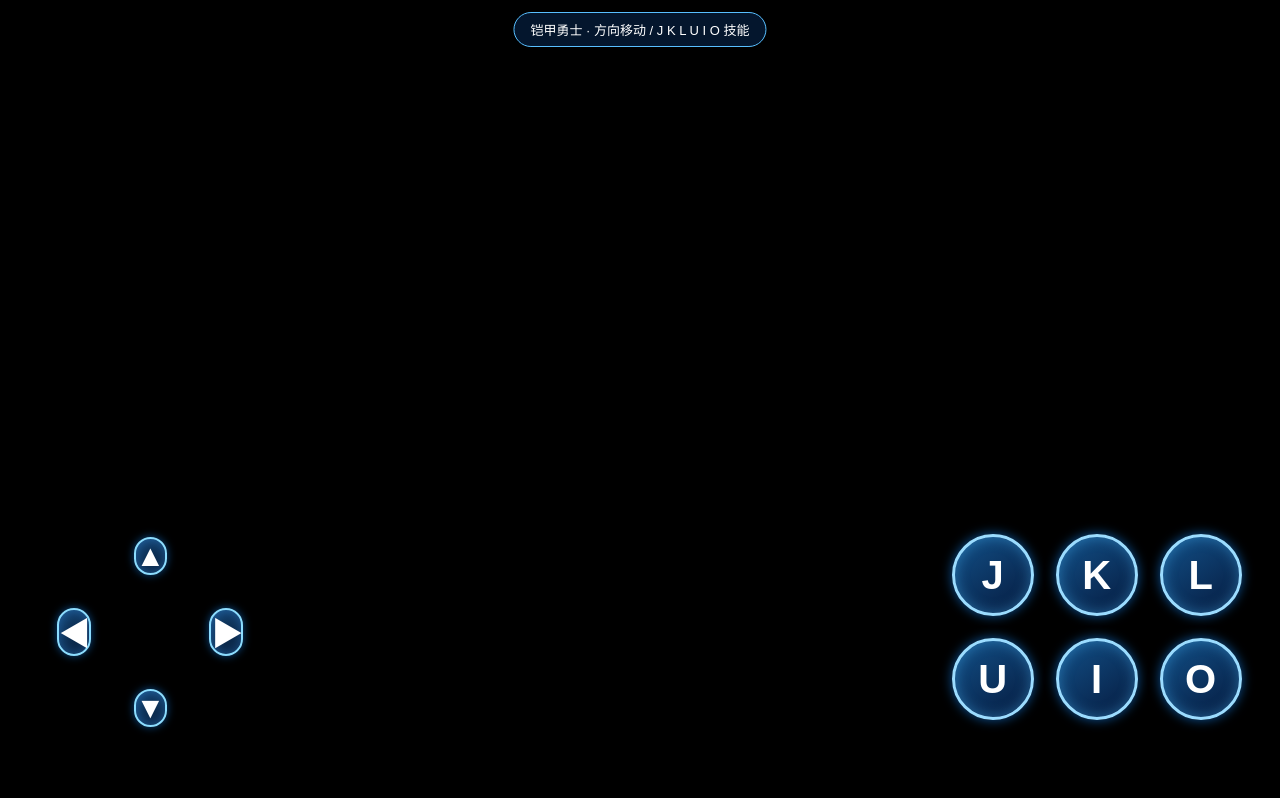
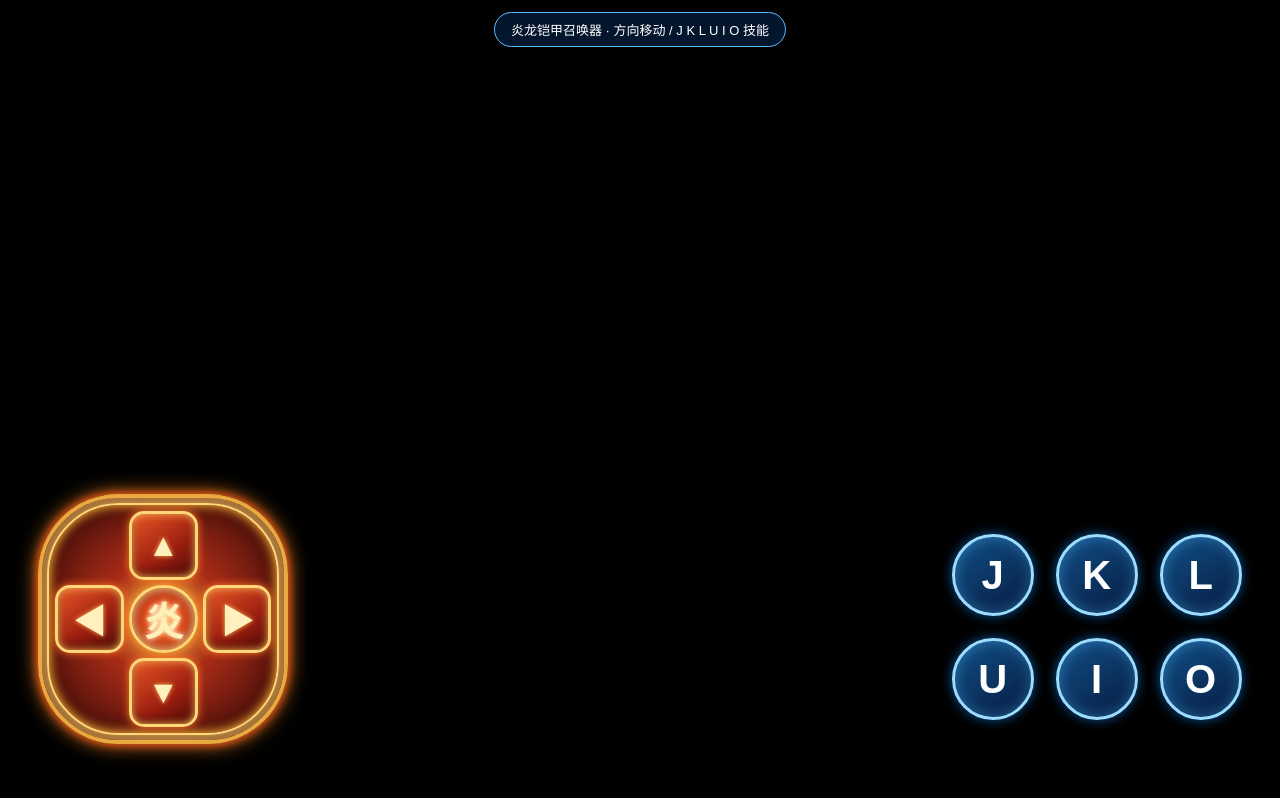
Before and after one commit to 2751497339/ArmorHeroAndroid, a plain HTML site: page app/src/main/assets/index.html in a window 1280 px wide. Drawn offline with Linux system fonts and the light colour scheme.

Commit message:
Update index.html

```diff
--- a/app/src/main/assets/index.html
+++ b/app/src/main/assets/index.html
@@ -56,41 +56,154 @@ ruffle-player {
   padding: 0 3vw 5vh;
 }
 
-/* 左侧方向键 */
+/* =================================
+   左侧：炎龙铠甲召唤器
+================================= */
 
 .dpad {
   pointer-events: auto;
+  position: relative;
+
+  width: clamp(190px, 29vw, 250px);
+  height: clamp(190px, 29vw, 250px);
+
   display: grid;
-  grid-template-columns: repeat(3,  min(17vw, 72px));
-  grid-template-rows: repeat(3, min(17vw, 72px));
-  gap: 4px;
-  align-items: center;
-  justify-items: center;
+  grid-template-columns: repeat(3, 1fr);
+  grid-template-rows: repeat(3, 1fr);
+  gap: 5px;
+
+  padding: 13px;
+
+  border: 4px solid #e9a83e;
+  border-radius: 32%;
+
+  background:
+    radial-gradient(
+      circle at center,
+      #ffbd45 0%,
+      #a82b16 35%,
+      #57140d 75%,
+      #210805 100%
+    );
+
+  box-shadow:
+    0 0 8px #ff4b16,
+    0 0 20px #ff8b24,
+    inset 0 0 15px #ffcf6c,
+    inset 0 0 35px #350600;
+
   margin-bottom: 2vh;
 }
 
-.key {
-  display: flex;
-  justify-content: center;
-  align-items: center;
-  border: 2px solid #8bdcff;
-  color: white;
-  background: linear-gradient(145deg, #174e83dd, #071c39ee);
-  border-radius: 18px;
+/* 外围金色装饰 */
+
+.dpad::before {
+  content: "";
+  position: absolute;
+  inset: 5px;
+
+  border: 2px solid #ffd77b;
+  border-radius: 31%;
+
+  pointer-events: none;
   box-shadow:
-    0 0 8px #168cff88,
-    inset 0 0 12px #3c9fff66;
-  font-size: 30px;
-  font-weight: bold;
-  user-select: none;
-  cursor: pointer;
+    inset 0 0 12px #ffb02e,
+    0 0 8px #ffcf63;
 }
 
-.key:active,
-.key.pressed {
-  background: #00aaff;
-  box-shadow: 0 0 20px #00c8ff;
-  transform: scale(.93);
+/* 中央炎龙召唤核心 */
+
+.summon-core {
+  grid-column: 2;
+  grid-row: 2;
+
+  z-index: 2;
+
+  display: flex;
+  align-items: center;
+  justify-content: center;
+
+  border-radius: 50%;
+
+  border: 3px solid #ffda78;
+
+  background:
+    radial-gradient(
+      circle,
+      #ffdc79 0%,
+      #d83b17 42%,
+      #681007 100%
+    );
+
+  color: #fff0b5;
+
+  font-size: clamp(25px, 5vw, 39px);
+  font-weight: 900;
+
+  text-shadow:
+    0 0 5px #fff,
+    0 0 12px #ff9d25;
+
+  box-shadow:
+    0 0 12px #ffac36,
+    inset 0 0 12px #ffeb9c;
+}
+
+/* 四个方向按钮 */
+
+.direction {
+  position: relative;
+  z-index: 3;
+
+  display: flex;
+  align-items: center;
+  justify-content: center;
+
+  border: 3px solid #ffd77a;
+  border-radius: 15px;
+
+  background:
+    linear-gradient(
+      145deg,
+      #e95725,
+      #9b1d10 60%,
+      #4c0b08
+    );
+
+  color: #fff0bd;
+
+  font-size: clamp(23px, 5vw, 32px);
+  font-weight: 900;
+
+  text-shadow:
+    0 0 5px #ffbd50;
+
+  box-shadow:
+    0 0 8px #ff7725,
+    inset 0 0 9px #ffbd59,
+    inset 0 -5px 8px #550900;
+
+  user-select: none;
+}
+
+.direction:active,
+.direction.pressed {
+  background:
+    linear-gradient(
+      145deg,
+      #ffdb71,
+      #ef671c,
+      #b21d0b
+    );
+
+  color: white;
+
+  transform: scale(.90);
+
+  box-shadow:
+    0 0 12px #fff0a0,
+    0 0 25px #ff5a12,
+    inset 0 0 12px #fff2a8;
 }
 
 .up {
@@ -113,27 +226,73 @@ ruffle-player {
   grid-row: 3;
 }
 
-/* 右侧技能键 */
+/* =================================
+   右侧技能键：保留原样
+================================= */
 
 .skills {
   pointer-events: auto;
   display: grid;
+
   grid-template-columns: repeat(3, min(17vw, 82px));
   grid-template-rows: repeat(2, min(17vw, 82px));
+
   gap: clamp(8px, 2vw, 22px);
+
   margin-bottom: 5vh;
+}
+
+.key {
+  display: flex;
+  justify-content: center;
+  align-items: center;
+
+  border: 2px solid #8bdcff;
+  color: white;
+
+  background: linear-gradient(
+    145deg,
+    #174e83dd,
+    #071c39ee
+  );
+
+  border-radius: 18px;
+
+  box-shadow:
+    0 0 8px #168cff88,
+    inset 0 0 12px #3c9fff66;
+
+  font-size: 30px;
+  font-weight: bold;
+  user-select: none;
+  cursor: pointer;
 }
 
 .skill {
   border-radius: 50%;
   border: 3px solid #9bdcff;
-  background: linear-gradient(145deg, #155c9cdd, #061c42ee);
+
+  background: linear-gradient(
+    145deg,
+    #155c9cdd,
+    #061c42ee
+  );
+
   color: white;
+
   font-size: clamp(25px, 5vw, 40px);
   font-weight: 900;
+
   box-shadow:
     0 0 12px #168cff99,
     inset 0 0 14px #4dbdff66;
+}
+
+.skill:active,
+.skill.pressed {
+  background: #00aaff;
+  box-shadow: 0 0 20px #00c8ff;
+  transform: scale(.93);
 }
 
 /* 顶部提示 */
@@ -143,11 +302,15 @@ ruffle-player {
   top: 12px;
   left: 50%;
   transform: translateX(-50%);
+
   color: white;
   background: #061c39cc;
+
   border: 1px solid #58bfff;
   border-radius: 20px;
+
   padding: 7px 16px;
+
   font-size: 13px;
   white-space: nowrap;
   pointer-events: none;
@@ -171,26 +334,32 @@ ruffle-player {
 </div>
 
 <div id="hint">
-  铠甲勇士 · 方向移动 / J K L U I O 技能
+  炎龙铠甲召唤器 · 方向移动 / J K L U I O 技能
 </div>
 
 <div id="controls">
 
-  <!-- 左侧四方向 -->
+  <!-- 左侧炎龙铠甲召唤器 -->
 
   <div class="dpad">
 
-    <div class="key up" data-key="ArrowUp">▲</div>
+    <div class="direction up"
+         data-key="ArrowUp">▲</div>
 
-    <div class="key left" data-key="ArrowLeft">◀</div>
+    <div class="direction left"
+         data-key="ArrowLeft">◀</div>
 
-    <div class="key right" data-key="ArrowRight">▶</div>
+    <div class="summon-core">炎</div>
 
-    <div class="key down" data-key="ArrowDown">▼</div>
+    <div class="direction right"
+         data-key="ArrowRight">▶</div>
+
+    <div class="direction down"
+         data-key="ArrowDown">▼</div>
 
   </div>
 
-  <!-- 右侧六个技能键 -->
+  <!-- 右侧六个技能键：完全保留 -->
 
   <div class="skills">
 
```
